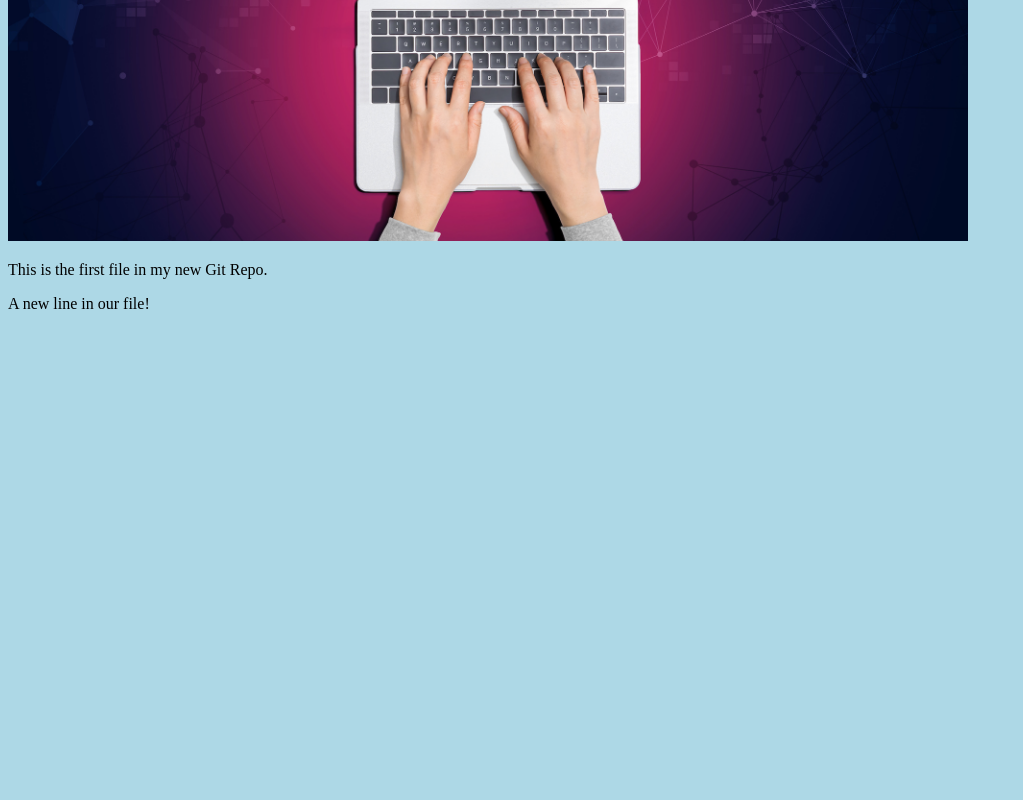
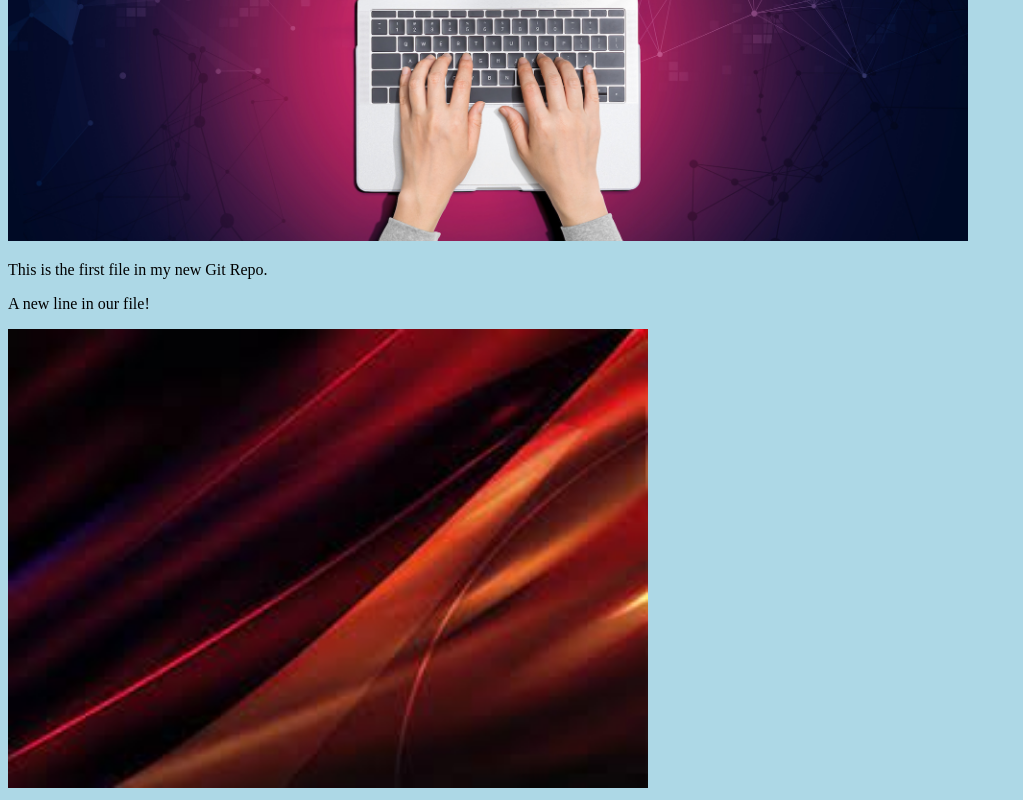
Before and after one commit to drashti2307/drashti2307.github.io, a plain HTML site: page index.html in a window 1280 px wide. Shown: the part 476-1276 px from the top of the page, without its empty margins (0-1023 px from the left). Before the commit the page ends 805 px from the top, so only its background shows below. Drawn offline with Linux system fonts and the light colour scheme.

Commit message:
added new image

```diff
--- a/index.html
+++ b/index.html
@@ -15,6 +15,9 @@
     </div>
     <p>This is the first file in my new Git Repo.</p>
     <p>A new line in our file!</p>
+    <div>
+        <img src="img1.jpeg" alt="Hello Git" style="width:100%;max-width:640px">
+    </div>
 </body>
 
 </html>
```
Also changed, not shown: img1.jpeg (added).
